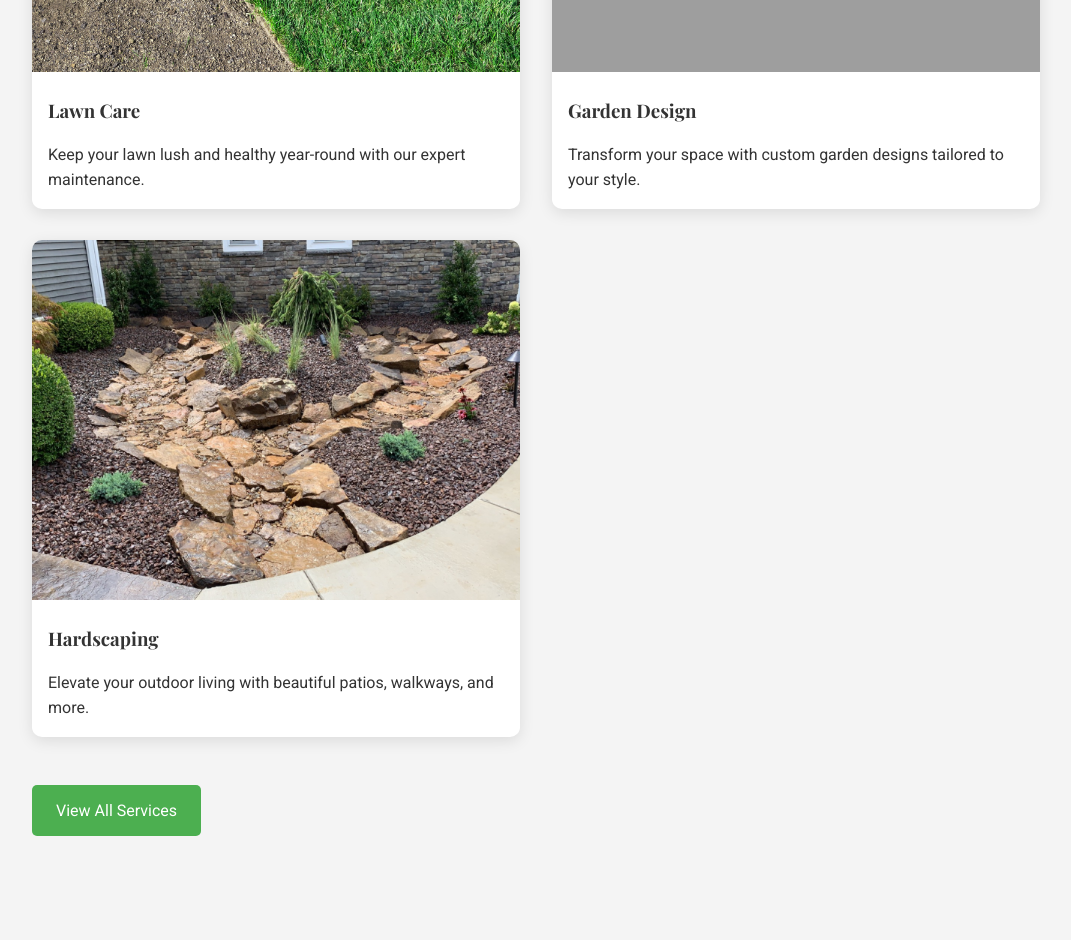
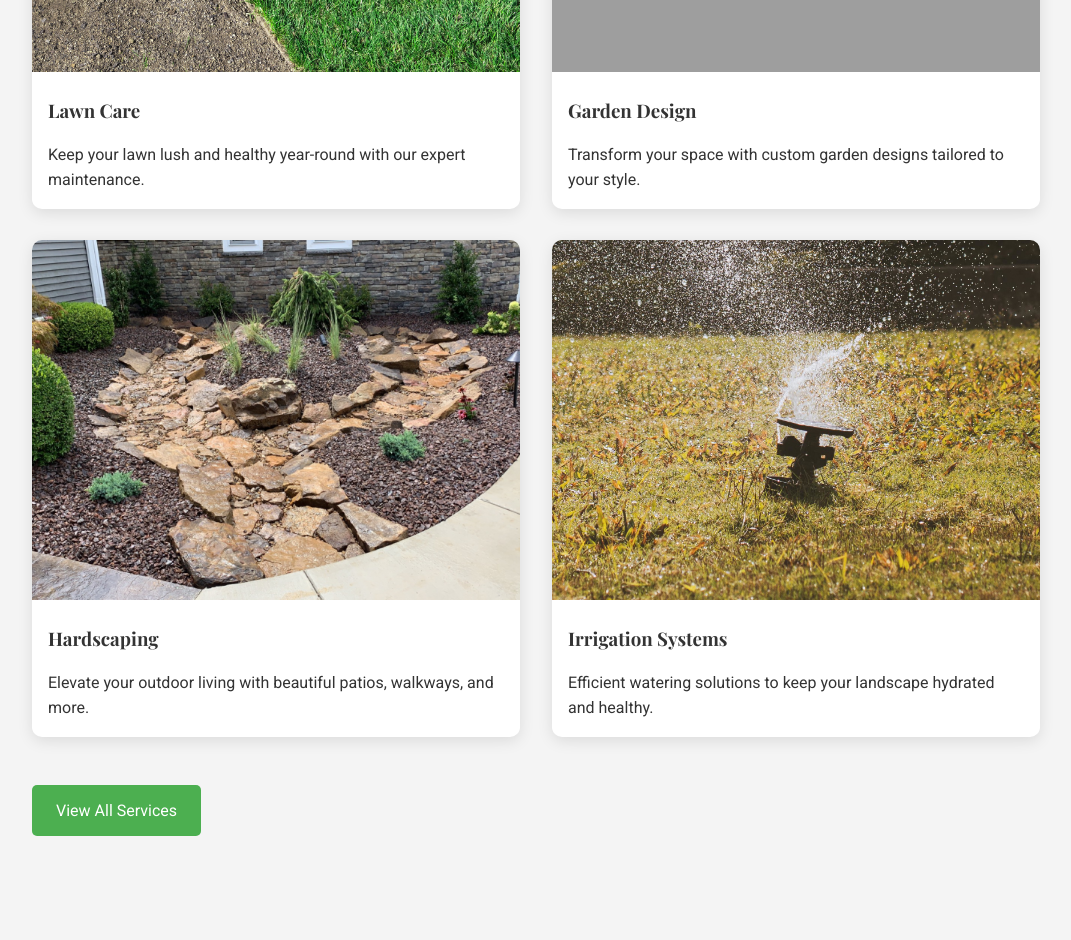
Before and after one commit to JohnathonCrowder/GreenThumbLandscaping, a Flask app: page / in a window 1280 px wide. Shown: the part 1894-2834 px from the top of the page, without its empty margins (104-1175 px from the left). Run offline with Flask 3, Linux system fonts and the light colour scheme; grey boxes are pictures that could not be loaded.

Commit message:
Add Fourth Service Card to Homepage

```diff
--- a/app/templates/index.html
+++ b/app/templates/index.html
@@ -58,6 +58,11 @@
                     <img src="{{ url_for('static', filename='images/hardscaping.jpg') }}" alt="Hardscaping">
                     <h3>Hardscaping</h3>
                     <p>Elevate your outdoor living with beautiful patios, walkways, and more.</p>
+                </div>
+                <div class="service-card" data-aos="flip-left" data-aos-delay="300">
+                    <img src="{{ url_for('static', filename='images/irrigation-systems.jpg') }}" alt="Irrigation Systems">
+                    <h3>Irrigation Systems</h3>
+                    <p>Efficient watering solutions to keep your landscape hydrated and healthy.</p>
                 </div>
             </div>
             <a href="{{ url_for('services') }}" class="button magnetic">View All Services</a>
```
Also changed, not shown: app/static/images/irrigation-systems.jpg (added).
